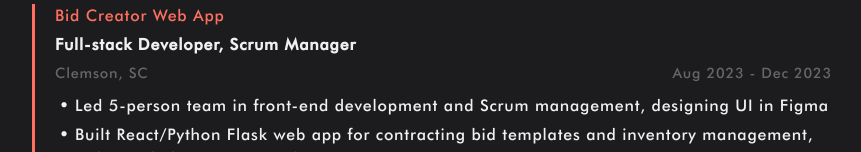
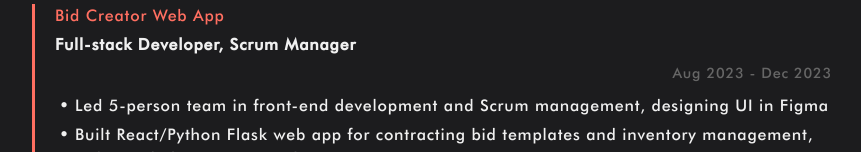
Before and after one commit to c-tollison/carson-dev, a React (Vite) app: page /experience in a window 1280 px wide. Shown: the part 1239-1391 px from the top of the page, without its empty margins (208-1069 px from the left). Built offline with nearby package versions, Linux system fonts and the light colour scheme.

Commit message:
type update

```diff
--- a/src/routes/experience/experience.tsx
+++ b/src/routes/experience/experience.tsx
@@ -4,7 +4,7 @@ import WorkExperience, {
 import "./experience.css";
 
 export default function Experience() {
-    const workExperience = [
+    const workExperience: WorkExperienceProps[] = [
         {
             companyOrProjectName: "ChiroHD",
             jobTitle: "Software Engineer",
@@ -52,11 +52,11 @@ export default function Experience() {
         },
     ];
 
-    const projectExperience = [
+    const projectExperience: WorkExperienceProps[] = [
         {
             companyOrProjectName: "Bid Creator Web App",
             jobTitle: "Full-stack Developer, Scrum Manager",
-            location: "Clemson, SC",
+            location: "", // Location was not specified in the LaTeX
             date: "Aug 2023 - Dec 2023",
             details: [
                 "Led 5-person team in front-end development and Scrum management, designing UI in Figma",
```
